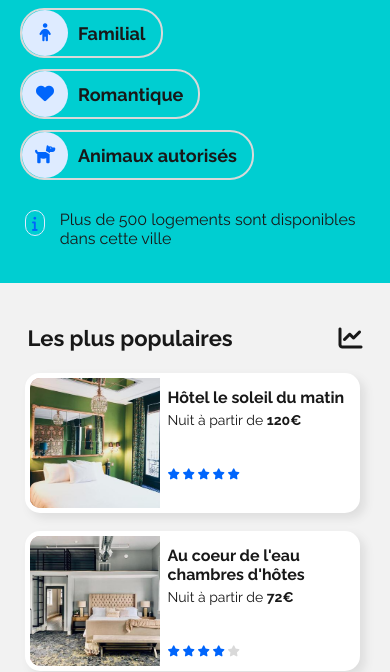
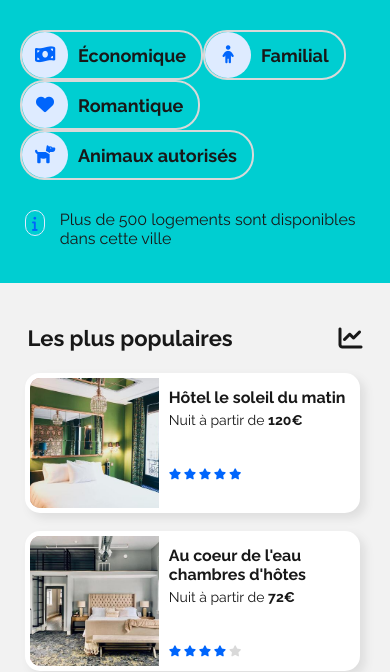
Before and after one commit to Tdirocco/ToniDiRocco_2_30072021, a plain HTML site: page index.html in a window 390 px wide. Shown: the part 449-1121 px from the top of the page. Drawn offline with Linux system fonts and the light colour scheme.

Commit message:
resolution probleme affichage card-h

```diff
--- a/css/style.css
+++ b/css/style.css
@@ -233,6 +233,11 @@ nav a:hover{
     margin:0;
 }
 
+.selectionFiltre{
+    display: flex;
+    flex-wrap: wrap;
+}
+
 .choixFiltres{
     display: flex;
     height: 46px;
@@ -340,9 +345,14 @@ nav a:hover{
     padding: 5px;
 }
 
-.imageCard img{
+.imageCard{
     width: 236px;
     height: 115px;
+}
+
+.imageCard img{
+    width: 100%;
+    height: 100%;
     object-fit: cover;
     border-radius: 12px 12px 0 0;
 }
@@ -433,17 +443,14 @@ aside{
     align-content: space-between;
 }
 
-/* #galerie2 a{
-    display:block;
-    width: 330px;
-    height: 130px;
-    flex-grow: 1;
-} */
+#galerie2 a{
+    display: flex;
+}
 
 .card-h{
     background-color:white;
     display: flex;
-    flex-flow: column wrap;
+    flex-flow: row wrap;
     width: 330px;
     height: 130px;
     border-radius: 15px;
@@ -461,8 +468,8 @@ aside{
 
 .imageCard-h img{
     display: block;
-    width: 130px;
-    height: 130px;
+    width: 100%;
+    height: 100%;
     margin: 0;
     padding: 0;
     object-fit: cover;
@@ -471,9 +478,9 @@ aside{
 
 .infoCard-h{
     /* background-color:silver; */
-    margin: 0;
+    margin-left: 10px;
     padding: 0;
-    width: 180px;
+    width: 198px;
     height: 130px;
     display: flex;
     flex-flow: column wrap;
@@ -986,7 +993,7 @@ footer{
     flex-flow: column wrap;
 }
 
-#a_propos, #nos_hebergements, #Assistance{
+#a_propos, #nos_hebergements, #assistance{
     width: 335px;
     padding: 30px 20px 0 20px;
     margin: 0 auto;
--- a/index.html
+++ b/index.html
@@ -39,6 +39,7 @@
                     </div>
                     <div id="filtres">
                         <h2>Filtres</h2>
+                        <div class="selectionFiltre">
                             <div class="choixFiltres">
                                 <div class="filtreIcon"><i class="fas fa-money-bill-wave"></i></div>
                                 <div class="labelFiltre">Économique</div>
@@ -54,6 +55,7 @@
                             <div class="choixFiltres">
                                 <div class="filtreIcon"><i class="fas fa-dog"></i></div>
                                 <div class="labelFiltre">Animaux autorisés</div>
+                            </div>
                         </div>
                    </div>
                     <div id="info">
@@ -166,8 +168,8 @@
                         <i class="fas fa-chart-line"></i>
                     </div>
                     <div id="galerie2">
+                        <div class="card-h ombrePortee">
                              <a href="#">
-                            <div class="card-h ombrePortee">
                                 <div class="imageCard-h">
                                     <img src="images/hebergements/small/emile-guillemot-Bj_rcSC5XfE-unsplash.jpg" alt="Hôtel le soleil du matin"/>
                                 </div>
@@ -182,10 +184,10 @@
                                         <i class="fas fa-star checked"></i>
                                      </div>
                                  </div>
+                            </a>
                         </div>
-                        </a>
+                        <div class="card-h ombrePortee">
                             <a href="#">
-                            <div class="card-h ombrePortee">
                                 <div class="imageCard-h">
                                     <img src="images/hebergements/small/aw-creative-VGs8z60yT2c-unsplash.jpg" alt="Au coeur de l'eau chambres d'hôtes"/>
                                 </div>
@@ -200,10 +202,10 @@
                                         <i class="fas fa-star"></i>
                                     </div>
                                 </div>
+                            </a>
                         </div>
-                        </a>
+                        <div class="card-h ombrePortee">
                             <a href="#">
-                            <div class="card-h ombrePortee">
                                 <div class="imageCard-h">
                                     <img src="images/hebergements/small/febrian-zakaria-sjvU0THccQA-unsplash.jpg" alt="Hôtel bleu et blanc"/>
                                 </div>
@@ -218,8 +220,8 @@
                                         <i class="fas fa-star"></i>
                                     </div>
                                 </div>
+                            </a>
                         </div>
-                        </a>
                     </div>
                 </aside>
 
@@ -287,7 +289,7 @@
                     </ul>
                 </div>
             </div>
-            <div id="Assistance">
+            <div id="assistance">
                 <h3>Assistance</h1>
                 <div>
                     <ul>
```
Lines whose indentation alone changed are shown as unchanged.
